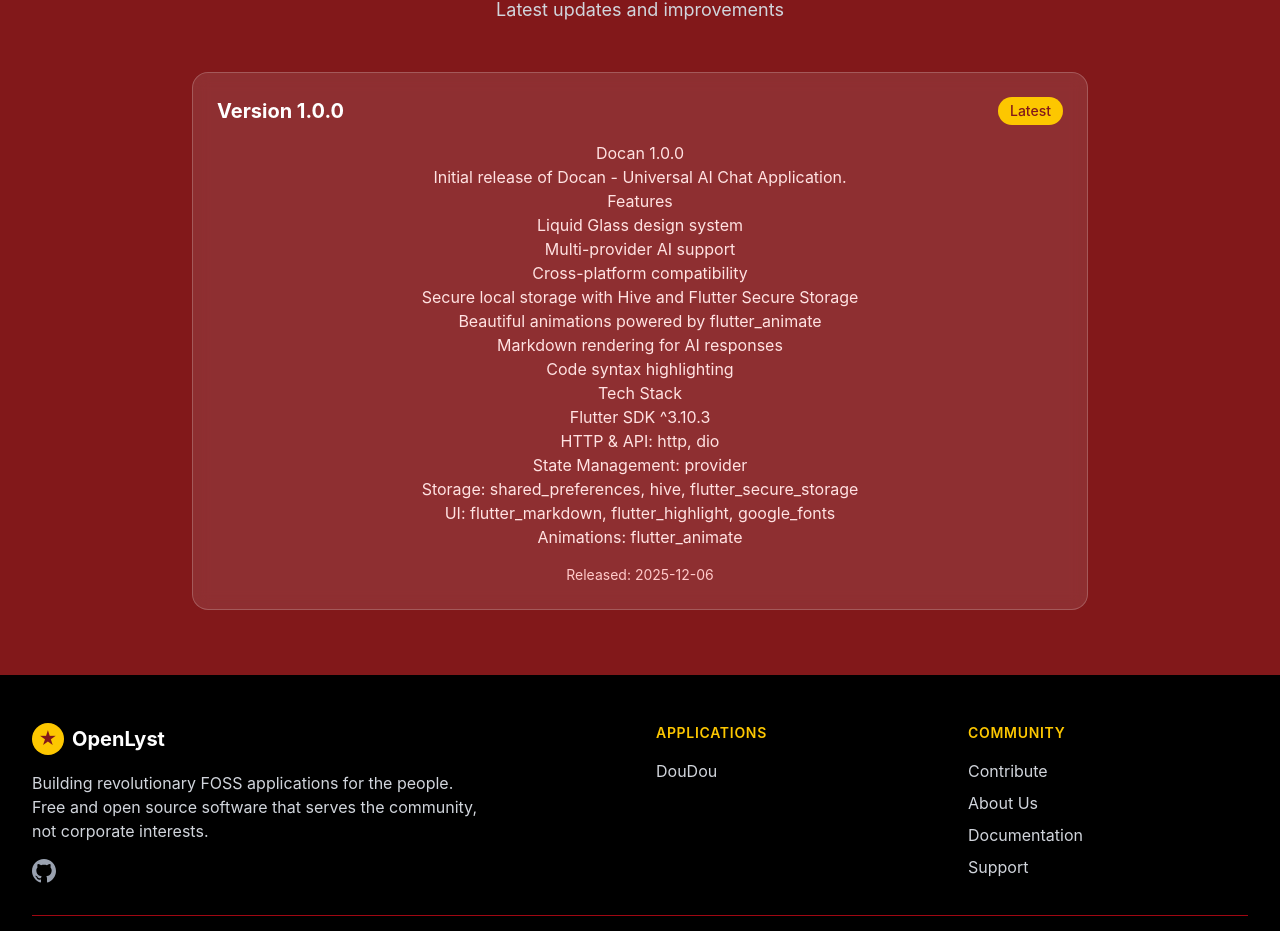
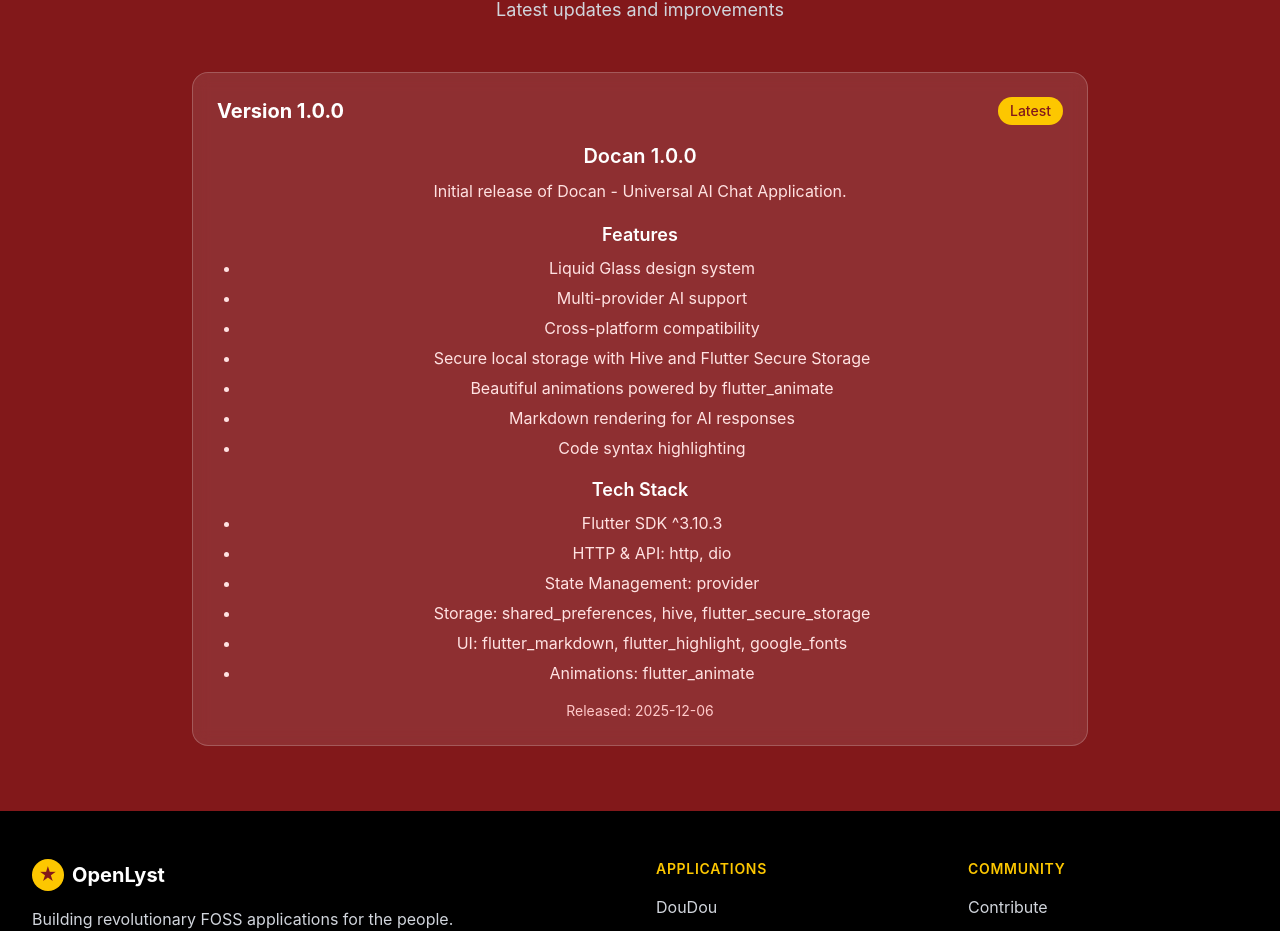
Before and after one commit to openlyst/openlyst, a SvelteKit app: page /apps/docan in a window 1280 px wide. Shown: the part 2117-3048 px from the top of the page. Built offline with nearby package versions, Linux system fonts and the light colour scheme.

Commit message:
Add styling for version history markdown rendering

```diff
--- a/src/routes/apps/[slug]/+page.svelte
+++ b/src/routes/apps/[slug]/+page.svelte
@@ -843,4 +843,81 @@
   :global(.animate-fadeIn) {
     animation: fadeIn 0.3s ease-out forwards;
   }
+
+  /* Version History Markdown Styling */
+  :global(.version-prose h1),
+  :global(.version-prose h2),
+  :global(.version-prose h3),
+  :global(.version-prose h4),
+  :global(.version-prose h5),
+  :global(.version-prose h6) {
+    color: #ffffff;
+    font-weight: 600;
+    margin-top: 1rem;
+    margin-bottom: 0.5rem;
+  }
+
+  :global(.version-prose h1) { font-size: 1.25rem; }
+  :global(.version-prose h2) { font-size: 1.125rem; }
+  :global(.version-prose h3) { font-size: 1rem; }
+
+  :global(.version-prose p) {
+    margin-bottom: 0.75rem;
+    line-height: 1.6;
+  }
+
+  :global(.version-prose ul),
+  :global(.version-prose ol) {
+    margin-left: 1.5rem;
+    margin-bottom: 0.75rem;
+  }
+
+  :global(.version-prose ul) {
+    list-style-type: disc;
+  }
+
+  :global(.version-prose ol) {
+    list-style-type: decimal;
+  }
+
+  :global(.version-prose li) {
+    margin-bottom: 0.375rem;
+    line-height: 1.5;
+  }
+
+  :global(.version-prose strong) {
+    font-weight: 600;
+    color: #fef08a;
+  }
+
+  :global(.version-prose em) {
+    font-style: italic;
+  }
+
+  :global(.version-prose code) {
+    background-color: rgba(255, 255, 255, 0.15);
+    padding: 0.125rem 0.375rem;
+    border-radius: 0.25rem;
+    font-size: 0.875rem;
+    font-family: 'Courier New', monospace;
+    color: #fef08a;
+  }
+
+  :global(.version-prose a) {
+    color: #fef08a;
+    text-decoration: underline;
+  }
+
+  :global(.version-prose a:hover) {
+    color: #fde047;
+  }
+
+  :global(.version-prose blockquote) {
+    border-left: 3px solid rgba(255, 255, 255, 0.3);
+    padding-left: 1rem;
+    margin-left: 0;
+    margin-bottom: 0.75rem;
+    font-style: italic;
+    color: #fecaca;
+  }
 </style>
```
